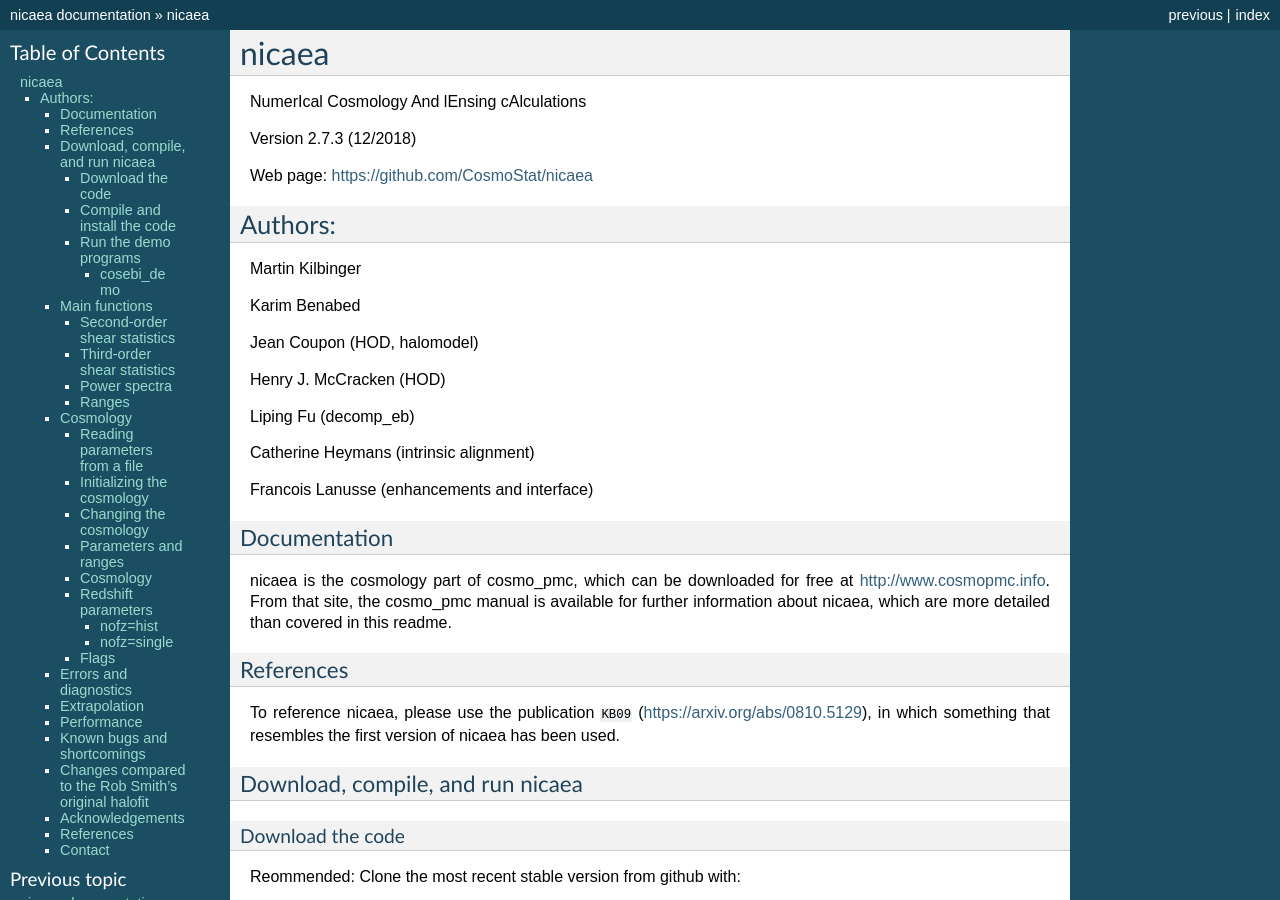
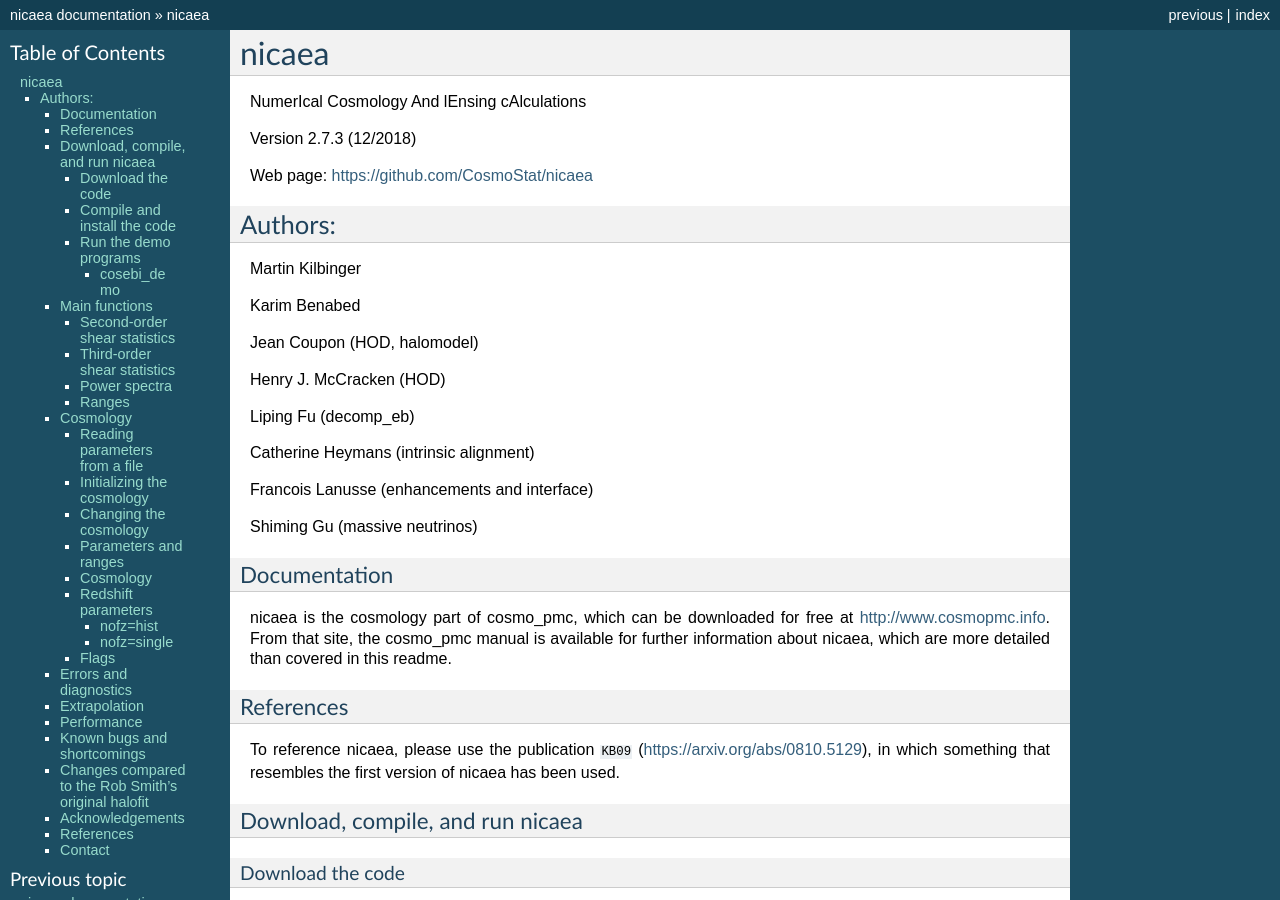
Before and after one commit to CosmoStat/nicaea, a Sphinx documentation site: the page built from docs/nicaea.rst, in a window 1280 px wide and 900 px high. Built offline with Sphinx 7.4.7, drawn with Linux system fonts in a browser that asks for light colours; formulas are drawn with MathJax 3; the version number could not be read and is left out; cross-references to code outside the pages are shown as plain code.

Commit message:
Updated readme

```diff
--- a/docs/nicaea.rst
+++ b/docs/nicaea.rst
@@ -27,6 +27,8 @@ Liping Fu (decomp_eb)
 Catherine Heymans (intrinsic alignment)
 
 Francois Lanusse (enhancements and interface)
+
+Shiming Gu (massive neutrinos)
 
 Documentation
 =============
```
